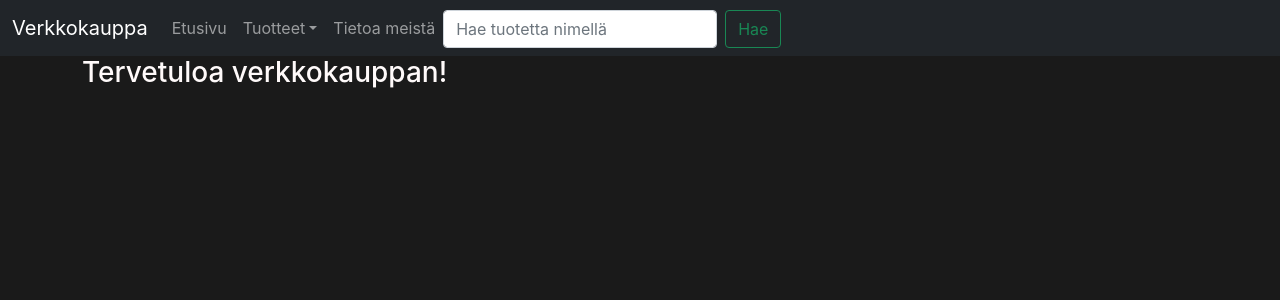
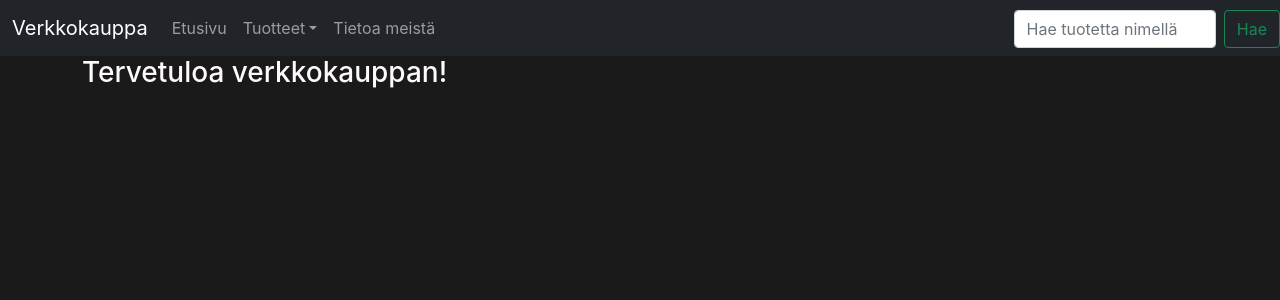
Before and after one commit to redcar312/VerkkopalveluR5, a React (Create React App) app in the folder verkkopalveluprojekti/: page / in a window 1280 px wide. Shown: the top 300 px of the page. Built offline with nearby package versions, Linux system fonts and the light colour scheme.

Commit message:
hakupalkki oikealle

```diff
--- a/verkkopalveluprojekti/src/NavBar.js
+++ b/verkkopalveluprojekti/src/NavBar.js
@@ -61,13 +61,13 @@ export default function NavBar () {
                 Tietoa meistä
               </Link>
             </div>
-            <form className="d-flex align-self-end">
-              <input className="form-control me-2" type="search" placeholder="Hae tuotetta nimellä" aria-label="Search" />
-              <button className="btn btn-outline-success" type="submit">Hae</button>
-            </form>
           </div>
         </div>
       </div>
+        <form className="d-flex align-self-end">
+          <input className="form-control me-2" type="search" placeholder="Hae tuotetta nimellä" aria-label="Search" />
+          <button className="btn btn-outline-success" type="submit">Hae</button>
+        </form>
     </nav>
   );
 }
```
